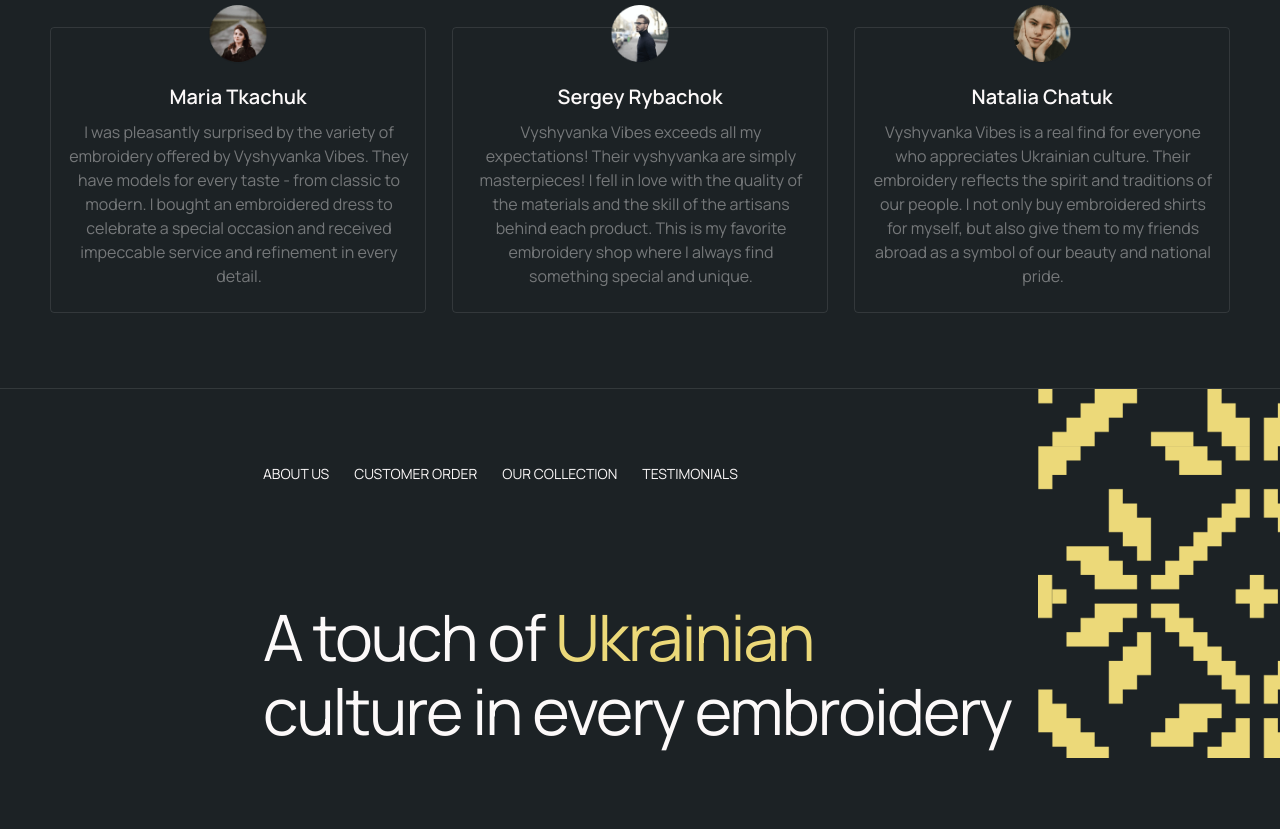
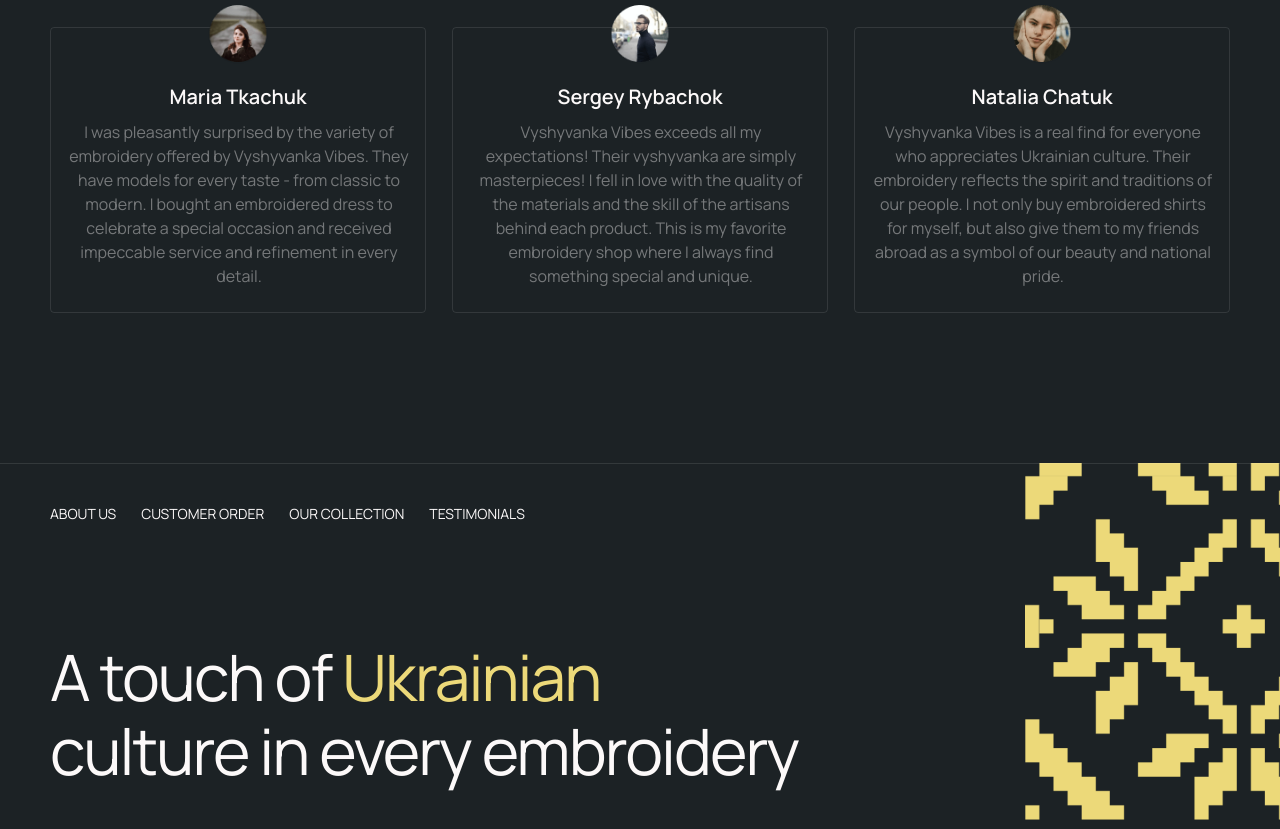
Before and after one commit to stanislav-nedelchev/dream-team, a website built with Vite: page src/index.html in a window 1280 px wide. Shown: the part 4663-5492 px from the top of the page. Before the commit the page ends 5421 px from the top, so only its background shows below. Built offline with nearby package versions, Linux system fonts and the light colour scheme.

Commit message:
fixed testimonials-section and footer

```diff
--- a/src/css/footer.css
+++ b/src/css/footer.css
@@ -1,11 +1,11 @@
 /*===== FOOTER-MOBILE =====*/
 .footer {
   padding-top: 40px;
+  padding-bottom: 280px;
   background-image: url('/img/ornament/ornament-yellow@2x-min.png');
   background-repeat: no-repeat;
-  background-position: right bottom;
   background-size: 452px 401px;
-  background-position: bottom -221px center;
+  background-position: bottom -201px center;
   border-top: 1px solid rgba(252, 249, 249, 0.1);
 }
 
@@ -48,13 +48,8 @@
 
 @media screen and (min-width: 768px) {
   .footer {
-    display: flex;
-    flex-wrap: nowrap;
-    border-top: 1px solid rgba(252, 249, 249, 0.1);
-    min-height: 370px;
-    background-size: 452px 401px;
-    background-position: top right -277px;
-    padding-top: 50px;
+    background-position: top -15px right -277px;
+    padding-bottom: 40px;
   }
 
   .footer-list {
@@ -76,8 +71,7 @@
 
 @media screen and (min-width: 1280px) {
   .footer {
-    background-position: right -210px top;
-    padding-top: 75px;
+    background-position: top -45px right -197px;
   }
 
   .slogan {
@@ -93,6 +87,6 @@
 
 @media screen and (min-width: 1440px) {
   .footer {
-    background-position: right -70px top;
+    background-position: top -45px right 71px;
   }
 }
--- a/src/css/styles.css
+++ b/src/css/styles.css
@@ -1,3 +1,4 @@
+@import url('./common.css');
 @import url('./header.css');
 @import url('./mobile-menu-header.css');
 @import url('./hero.css');
@@ -6,4 +7,3 @@
 @import url('./your-order.css');
 @import url('./testimonials.css');
 @import url('./footer.css');
-@import url('./common.css');
--- a/src/css/testimonials.css
+++ b/src/css/testimonials.css
@@ -1,23 +1,26 @@
-.testimonials-list{
+.section-testimonials {
+  padding-bottom: 80px;
+}
+
+.testimonials-list {
   display: flex;
   flex-direction: row;
   gap: 40px;
   overflow-x: auto;
   padding-top: 22px;
-    min-width: 320px;
   overflow-y: hidden;
 }
 
-.testimonials-list-item{
+.testimonials-list-item {
   position: relative;
-    min-width: 335px;
+  min-width: 100%;
   border: 1px solid rgba(252, 249, 249, 0.1);
   border-radius: 4px;
   padding: 54px 22px 18px 22px;
   min-height: 243px;
 }
 
-.testimonials-title{
+.testimonials-title {
   font-weight: 500;
   font-size: 32px;
   line-height: 1.45455;
@@ -26,7 +29,7 @@
   margin-bottom: 64px;
 }
 
-.testimonials-item-title{
+.testimonials-item-title {
   font-weight: 600;
   font-size: 20px;
   line-height: 1.5;
@@ -35,8 +38,7 @@
   margin-bottom: 8px;
 }
 
-
-.testimonials-item-paragraph{
+.testimonials-item-paragraph {
   font-weight: 400;
   font-size: 14px;
   line-height: 1.5;
@@ -45,54 +47,60 @@
   max-width: 291px;
 }
 
-.testimonials-img{
+.testimonials-img {
   position: absolute;
   top: 0;
   left: 50%;
-    transform: translate(-50% , -40%);
+  transform: translate(-50%, -40%);
 }
 
 @media screen and (min-width: 768px) {
-    .testimonials-list{
+  .section-testimonials {
+    padding-bottom: 100px;
+  }
+
+  .testimonials-list {
     display: flex;
     flex-direction: row;
     gap: 32px;
     max-height: 335px;
   }
 
-    .testimonials-title{
+  .testimonials-title {
     font-size: 44px;
   }
 
-    .testimonials-item-paragraph{
+  .testimonials-item-paragraph {
     font-size: 16px;
     width: 300px;
     max-width: none;
   }
 
-        .testimonials-list-item{
+  .testimonials-list-item {
     padding: 54px 18px 18px 18px;
     min-width: 336px;
     min-height: 286px;
-
   }
 }
 
 @media screen and (min-width: 1280px) {
-    .testimonials-list{
+  .section-testimonials {
+    padding-bottom: 150px;
+  }
+
+  .testimonials-list {
     overflow: hidden;
     flex-wrap: nowrap;
     gap: 26px;
     max-height: none;
   }
 
-    .testimonials-item-paragraph{
+  .testimonials-item-paragraph {
     font-size: 16px;
     width: 340px;
   }
 
-    .testimonials-list-item{
+  .testimonials-list-item {
     max-width: 376px;
   }
-
 }
```
Also changed, not shown: README.md (deleted). Lines whose indentation alone changed are shown as unchanged.
